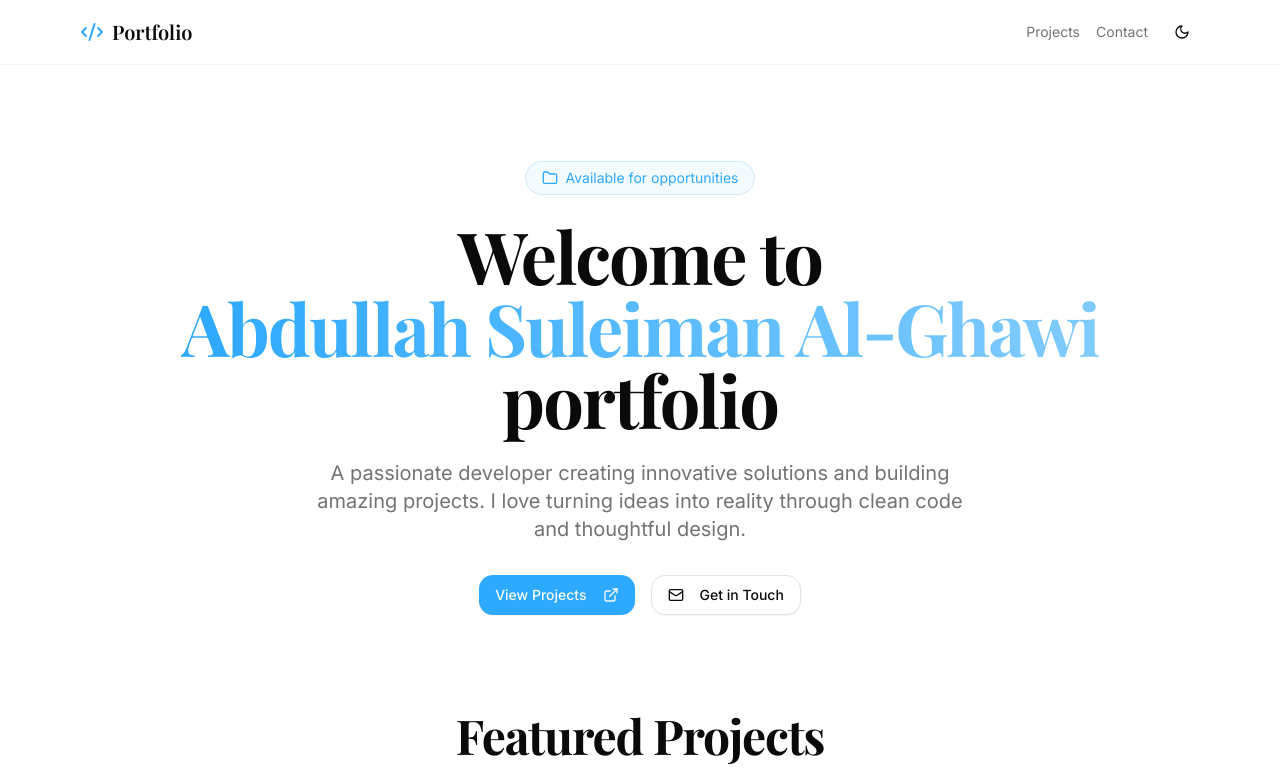
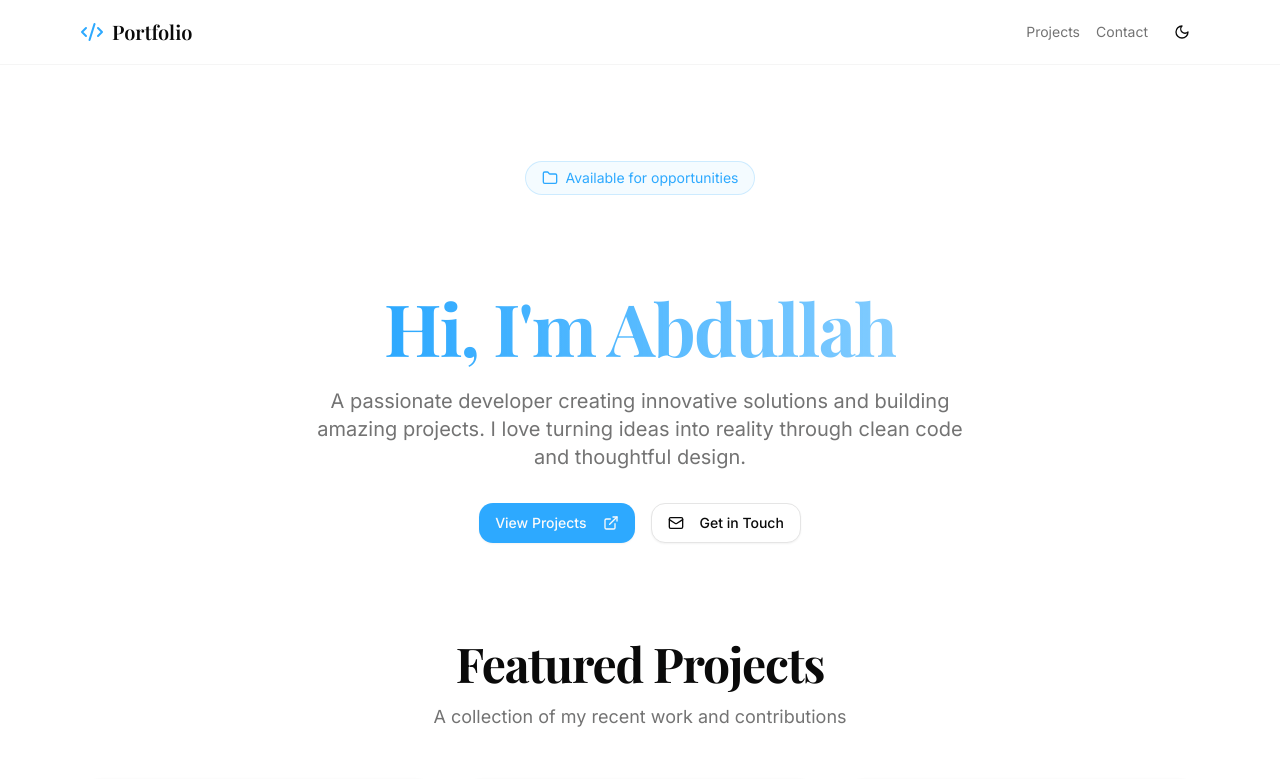
Before and after one commit to iM5LB/iM5LB.github.io, a React (Vite) app: page / in a window 1280 px wide. Shown: the top 779 px of the page. Built offline with nearby package versions, Linux system fonts and the light colour scheme; a web font is replaced by a local one.

Commit message:
Update: update the page

```diff
--- a/src/App.tsx
+++ b/src/App.tsx
@@ -109,13 +109,11 @@ export default function Home() {
           </div>
 
           <h1 className="mb-6 font-serif text-5xl font-bold tracking-tight sm:text-6xl md:text-7xl">
-            Welcome to
             <br />
             <span className="bg-gradient-to-r from-primary via-primary/80 to-primary/60 bg-clip-text text-transparent">
-              Abdullah Suleiman Al-Ghawi
+              Hi, I'm Abdullah
             </span>
             <br />
-            portfolio
           </h1>
 
           <p className="mx-auto mb-8 max-w-2xl text-lg text-muted-foreground md:text-xl">
```
